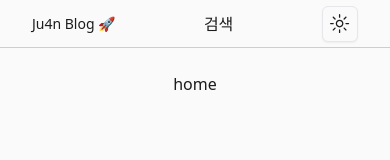
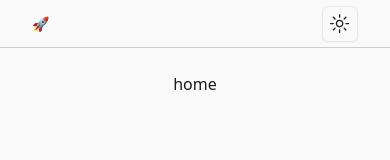
Before and after one commit to shinju4n/tech-blog, a Next.js app: page / in a window 390 px wide. Shown: the top 160 px of the page. Built offline with nearby package versions, Linux system fonts and the light colour scheme.

Commit message:
feat: 반응형 높이 대응 100dvh

```diff
--- a/app/layout.tsx
+++ b/app/layout.tsx
@@ -33,8 +33,10 @@ export default function RootLayout({
           enableSystem
           disableTransitionOnChange
         >
-          <Header />
-          <ContentWrapper>{children}</ContentWrapper>
+          <div className="relative h-[100dvh] overflow-y-scroll">
+            <Header />
+            <ContentWrapper>{children}</ContentWrapper>
+          </div>
         </ThemeProvider>
       </body>
     </html>
--- a/components/layout/logo.tsx
+++ b/components/layout/logo.tsx
@@ -4,8 +4,9 @@ import Link from "next/link";
 
 const Logo: FC = () => {
   return (
-    <Link href="/">
-      <Typography>Ju4n Blog 🚀</Typography>
+    <Link href="/" className="flex gap-2">
+      <Typography className="hidden md:block">Ju4n Blog</Typography>
+      <Typography>🚀</Typography>
     </Link>
   );
 };
--- a/containers/layout/content-wrapper.tsx
+++ b/containers/layout/content-wrapper.tsx
@@ -6,7 +6,7 @@ interface ContentWrapperProps {
 
 const ContentWrapper: FC<ContentWrapperProps> = ({ children }) => {
   return (
-    <div className="w-full flex md:justify-center px-6">
+    <div className="w-full flex md:justify-center px-6 relative">
       <Sidebar />
       <div className="relative flex justify-center w-full px-4 py-6">
         {children}
--- a/containers/layout/header.tsx
+++ b/containers/layout/header.tsx
@@ -8,7 +8,6 @@ const Header: FC<HeaderProps> = ({}) => {
   return (
     <div className="sticky w-full flex justify-between items-center h-12 border-b border-foreground/20 bg-background top-0 px-8 z-50">
       <Logo />
-      <div>검색</div>
       <ThemeToggle />
     </div>
   );
```
